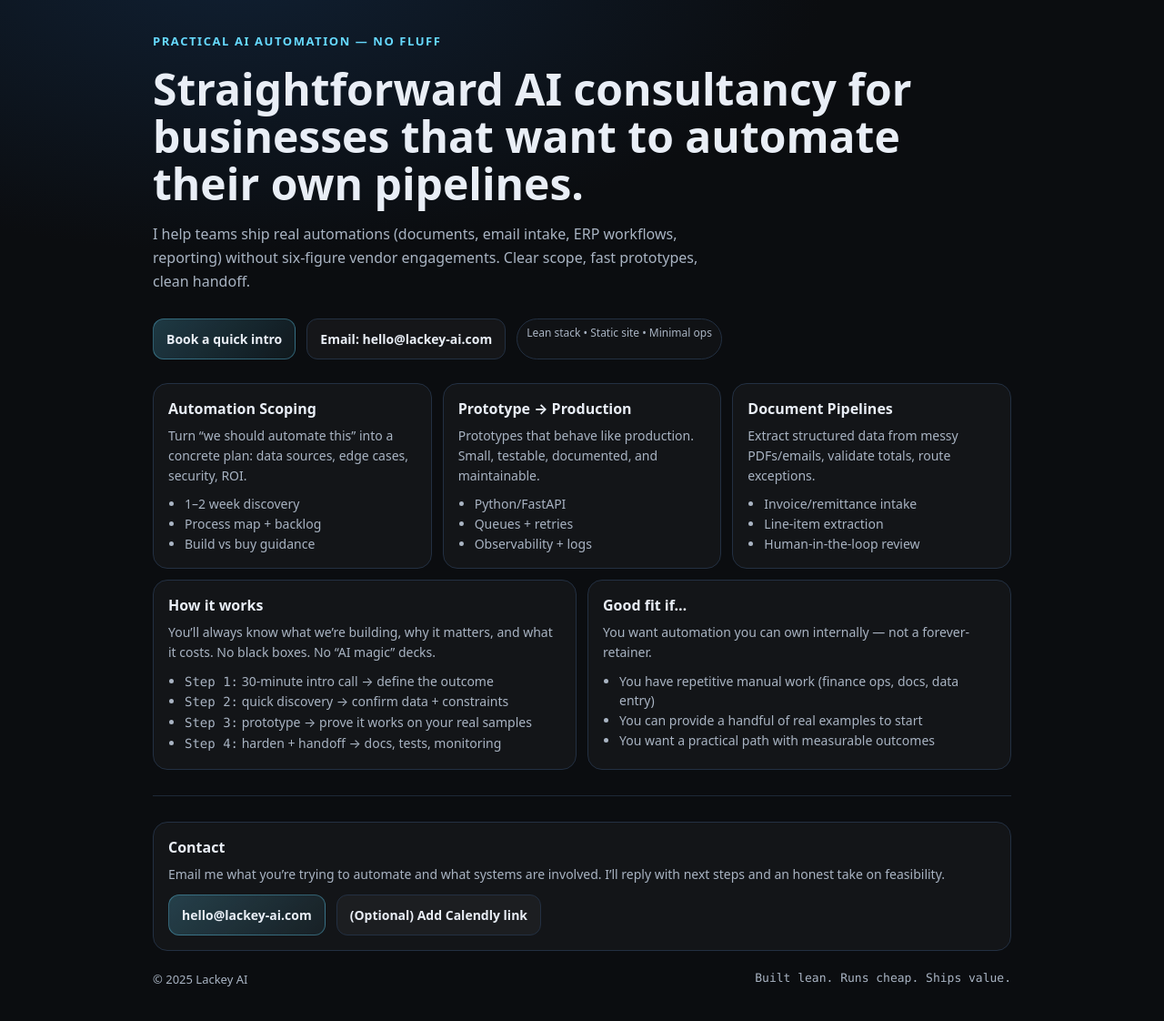
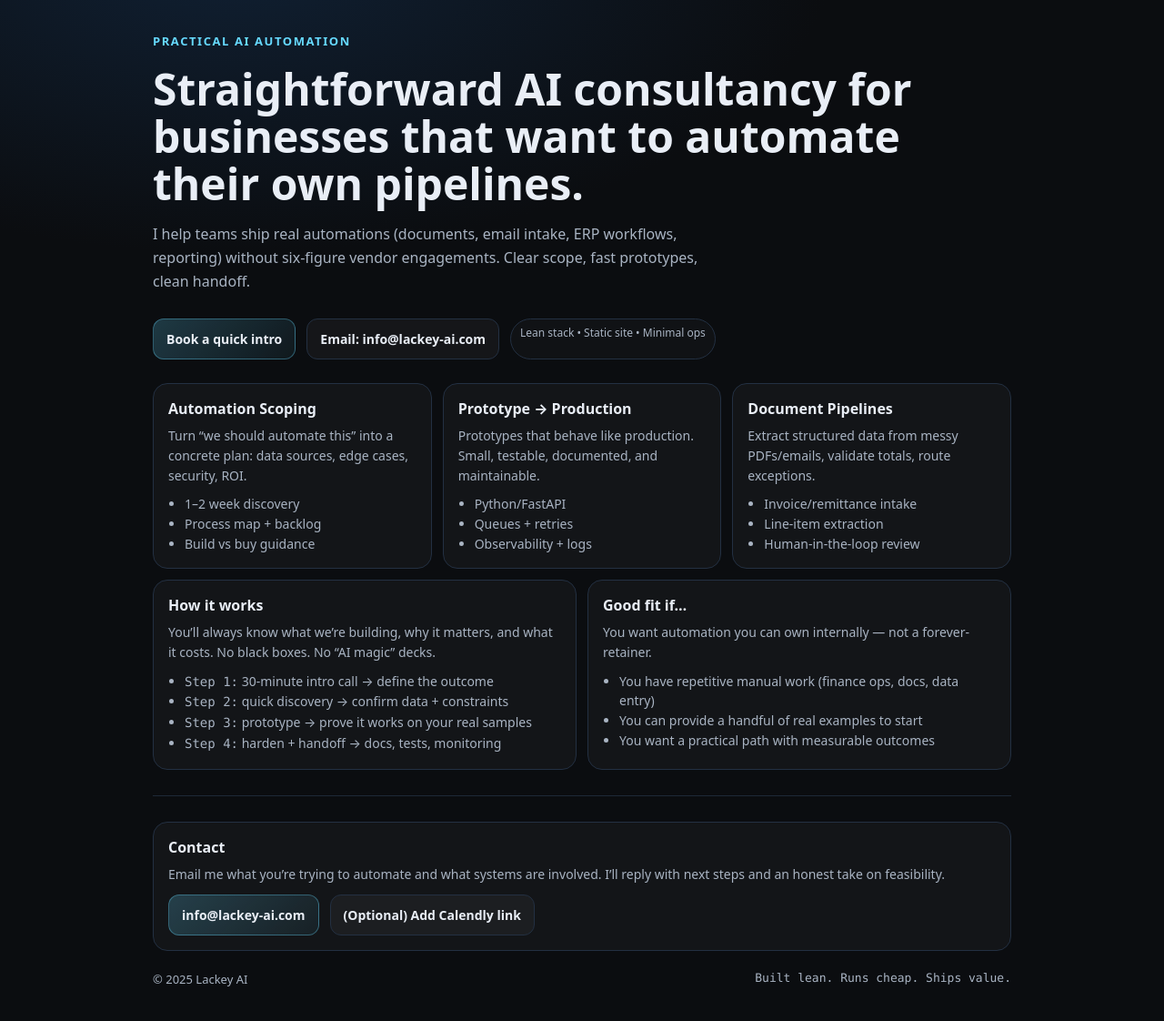
Before and after one commit to tlackey22/lackey-ai.com, a plain HTML site: page index.html in a window 1280 px wide. Shown: the part 52-1174 px from the top of the page at 91% size. Drawn offline with Linux system fonts and the light colour scheme.

Commit message:
Update index.html

```diff
--- a/index.html
+++ b/index.html
@@ -52,7 +52,7 @@
     </div>
 
     <section class="hero">
-      <div class="kicker">Practical AI automation — no fluff</div>
+      <div class="kicker">Practical AI automation</div>
       <h1>Straightforward AI consultancy for businesses that want to automate their own pipelines.</h1>
       <div class="sub">
         I help teams ship real automations (documents, email intake, ERP workflows, reporting) without
@@ -61,7 +61,7 @@
 
       <div class="ctaRow">
         <a class="btn btnPrimary" href="#contact">Book a quick intro</a>
-        <a class="btn" href="mailto:hello@lackey-ai.com?subject=Project%20Intro%20-%20Lackey%20AI">Email: hello@lackey-ai.com</a>
+        <a class="btn" href="mailto:info@lackey-ai.com?subject=Project%20Intro%20-%20Lackey%20AI">Email: info@lackey-ai.com</a>
         <span class="badge">Lean stack • Static site • Minimal ops</span>
       </div>
     </section>
@@ -131,7 +131,7 @@
         I’ll reply with next steps and an honest take on feasibility.
       </p>
       <div class="ctaRow" style="margin-top:12px">
-        <a class="btn btnPrimary" href="mailto:hello@lackey-ai.com?subject=Project%20Intro%20-%20Lackey%20AI">hello@lackey-ai.com</a>
+        <a class="btn btnPrimary" href="mailto:info@lackey-ai.com?subject=Project%20Intro%20-%20Lackey%20AI">info@lackey-ai.com</a>
         <a class="btn" href="#">(Optional) Add Calendly link</a>
       </div>
     </section>
```
